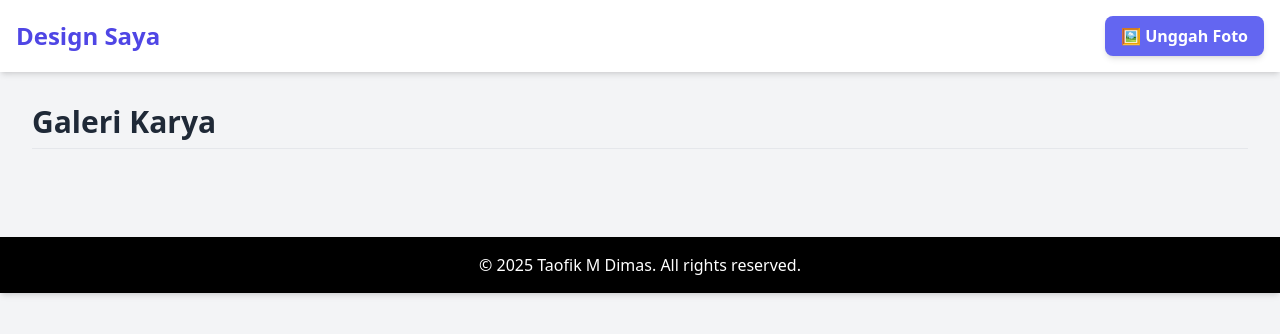
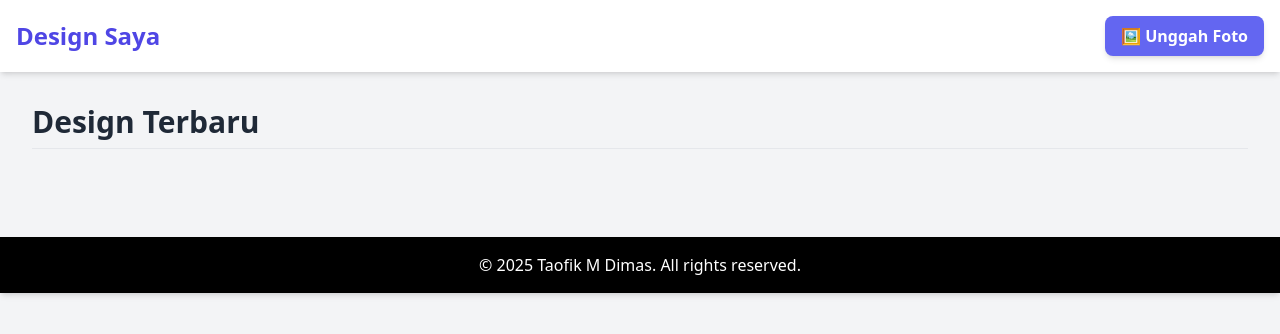
Before and after one commit to taofikmmd/galerySaya, a website: page index.html in a window 1280 px wide. Drawn offline with nearby package versions, Linux system fonts and the light colour scheme; no server answers.

Commit message:
Update index.html

```diff
--- a/index.html
+++ b/index.html
@@ -99,7 +99,7 @@
         </div>
     </div>
     <main class="container mx-auto p-8">
-        <h2 class="text-3xl font-extrabold text-gray-800 mb-6 border-b pb-2">Galeri Karya</h2>
+        <h2 class="text-3xl font-extrabold text-gray-800 mb-6 border-b pb-2">Design Terbaru</h2>
         <div id="gallery" class="grid grid-cols-1 sm:grid-cols-2 md:grid-cols-3 lg:grid-cols-4 gap-8">
         </div>
     </main>
```
